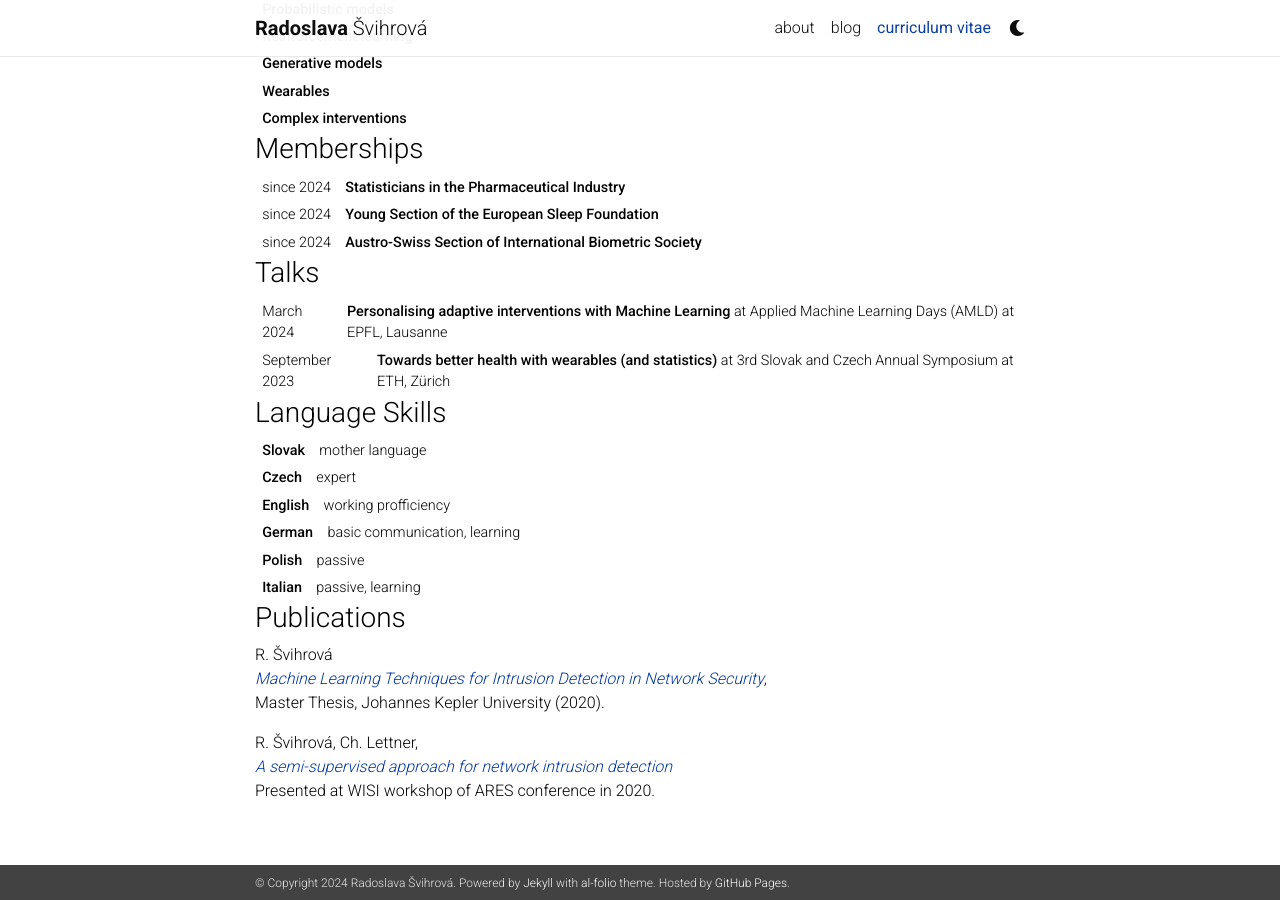
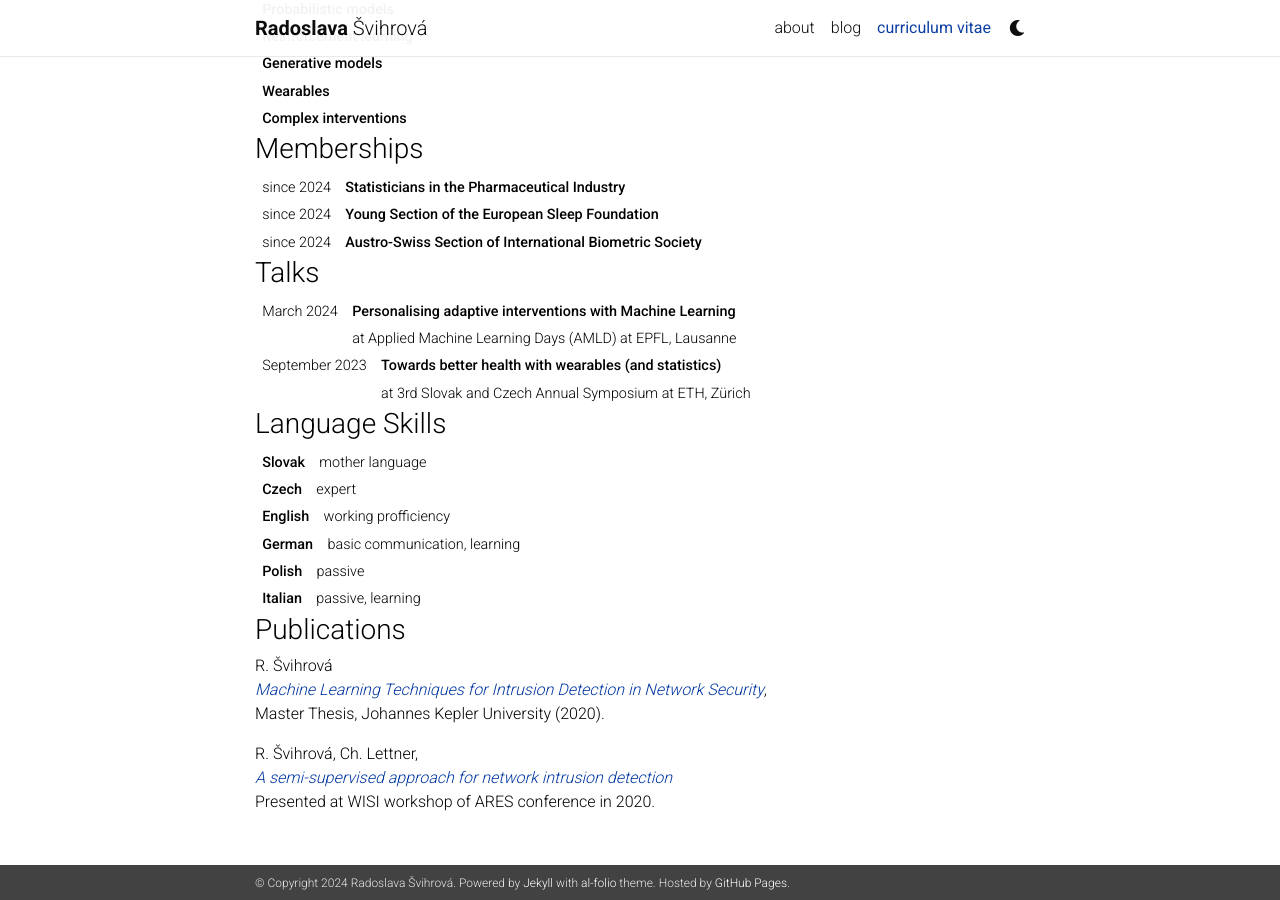
Before and after one commit to RadoslavaS/RadoslavaS.github.io, a Jekyll site: the page built from _pages/cv.md, in a window 1280 px wide and 900 px high, scrolled down 1945 px. Built offline with Jekyll 4.4.1, drawn with Linux system fonts in a browser that asks for light colours; nearby versions of some CDN libraries; a style sheet for code colours, icons or effects is not loaded.

Commit message:
formating

```diff
--- a/_pages/cv.md
+++ b/_pages/cv.md
@@ -120,9 +120,13 @@ nav: true
 
 ### Talks
 
-|March 2024       |**Personalising adaptive interventions with Machine Learning** at Applied Machine Learning Days (AMLD) at EPFL, Lausanne
+|March 2024       |**Personalising adaptive interventions with Machine Learning**
+|   | at Applied Machine Learning Days (AMLD) at EPFL, Lausanne
 
-|September 2023       |**Towards better health with wearables (and statistics)** at 3rd Slovak and Czech Annual Symposium at ETH, Zürich
+
+|September 2023       |**Towards better health with wearables (and statistics)**
+|   | at 3rd Slovak and Czech Annual Symposium at ETH, Zürich
+
 
 ### Language Skills
 
```
